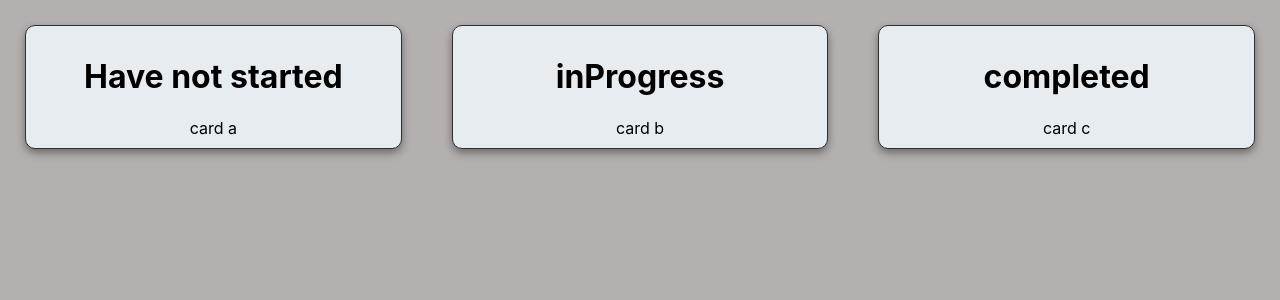
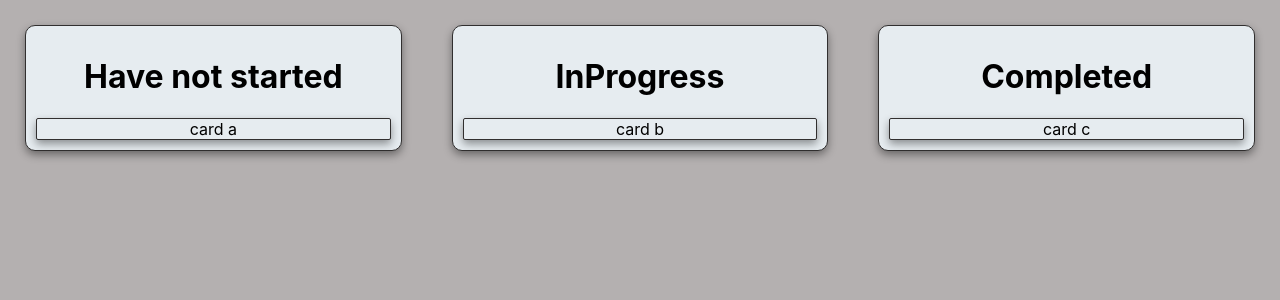
Before and after one commit to tdnicola/kanban-react, a React (Create React App) app: page / in a window 1280 px wide. Shown: the top 300 px of the page. Built offline with nearby package versions, Linux system fonts and the light colour scheme.

Commit message:
adding card dragging.

```diff
--- a/package.json
+++ b/package.json
@@ -4,6 +4,8 @@
   "private": true,
   "dependencies": {
     "react": "^16.12.0",
+    "react-dnd": "^10.0.2",
+    "react-dnd-html5-backend": "^10.0.2",
     "react-dom": "^16.12.0",
     "react-scripts": "3.2.0"
   },
--- a/src/App.css
+++ b/src/App.css
@@ -11,8 +11,17 @@ body {
 }
 
 .card {
+  display: flex;
+  background: #e6ecf0;
+  border: 1px solid #312f2f;
+  border-radius: 2px;
+  box-shadow: 0 4px 8px 0 rgba(0,0,0,.4);
 }
 
+.card span {
+  flex-grow: 1;
+
+}
 .column {
     background: #e6ecf0;
     border: 1px solid #312f2f;
--- a/src/App.js
+++ b/src/App.js
@@ -14,13 +14,13 @@ function App() {
           ]
         },
         {
-          name: 'inProgress',
+          name: 'InProgress',
           cards: [
             { name: 'card b'}
           ]
         },
         {
-          name: 'completed',
+          name: 'Completed',
           cards: [
             { name: 'card c'}
           ]
@@ -28,15 +28,32 @@ function App() {
       ]
     )
 
+
+    function onDragStart (e, id) {
+      console.log('dragstart', id)
+      e.dataTransfer.setData('id', id)
+    }
+
+    function onDragOver (e) {
+      e.preventDefault()
+    }
+
+    function onDrop(e, column) {
+      let id = e.dataTransfer.getData('id')
+    }
+
   return (
     <div className="App">
-      {
-        columns.map((column, columnIndex) => (
-          <Column column={column}
-          columnIndex={columnIndex}
-          key={columnIndex}
-        />
-      ))
+      {columns.map((column, columnIndex) => (
+          <Column
+            onDrop={(e) => onDrop(e, column.name)}
+            column={column}
+            columnIndex={columnIndex}
+            key={columnIndex}
+            onDragStart={onDragStart}
+            onDragOver={onDragOver}
+          />
+        ))
       }
     </div>
   );
--- a/src/Card.js
+++ b/src/Card.js
@@ -1,7 +1,14 @@
 import React, { useState } from 'react';
 
-export default ({card}) => (
-    <div className='card'>
-        {card.name}
+export default ({
+    card,
+    onDragStart,
+}) => (
+    <div className='card'
+        draggable
+        onDragStart={(e) => onDragStart(e, card.name)}
+    >
+        <span className="title">{card.name}</span>
+
     </div>
 )
--- a/src/Column.js
+++ b/src/Column.js
@@ -1,13 +1,25 @@
 import React, { useState } from 'react';
 import Card from './Card'
 
-export default ({column}) => (
-    <div className='column'>
+export default ({
+    column,
+    columnIndex,
+    onDragStart,
+    onDragOver
+ }) => (
+    <div
+        className='column'
+        onDragOver={(e) => onDragOver(e)}
+    >
         <h1>{column.name}</h1>
         {column.cards.map((card, cardIndex) => (
             <Card
                 card={card}
                 cardIndex={cardIndex}
+                canMoveLeft={columnIndex !== 0}
+                canMoveRight={columnIndex !== 2}
+                onDragStart={onDragStart}
+                key={card.name}
             />
         ))}
     </div>
```
Also changed, not shown: 1 other file (tests, documents, lock files or other folders).
